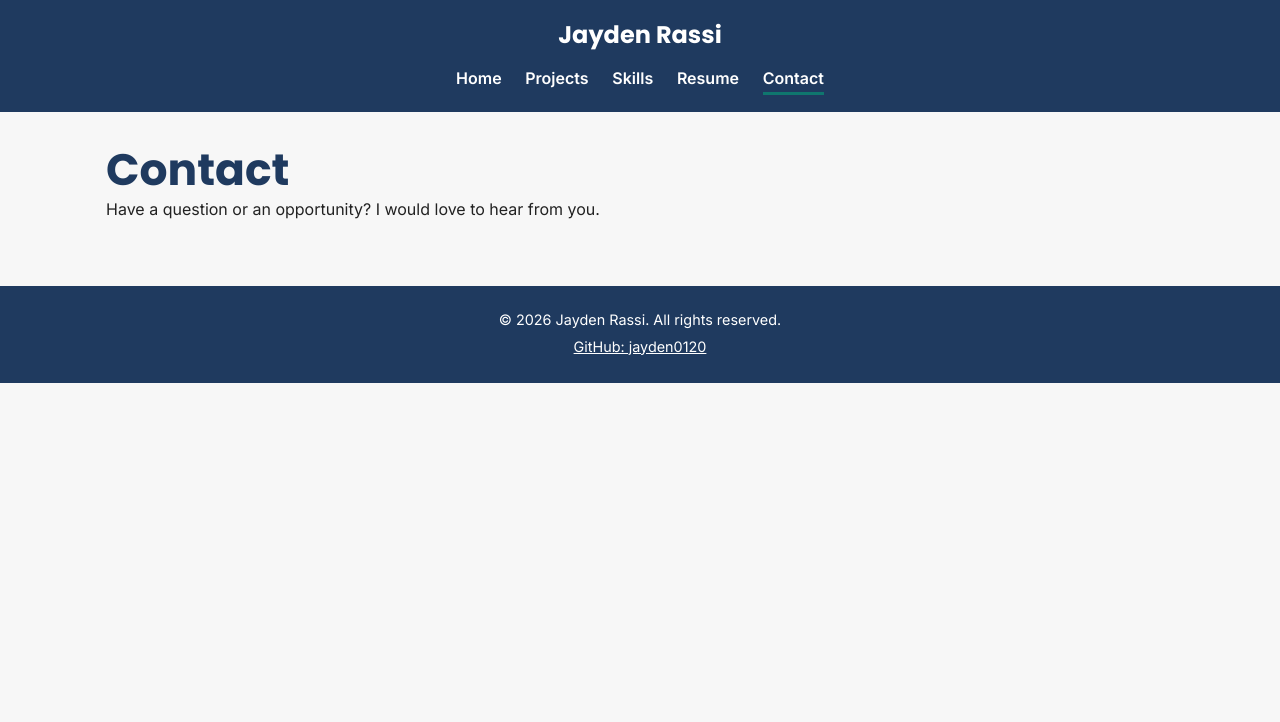
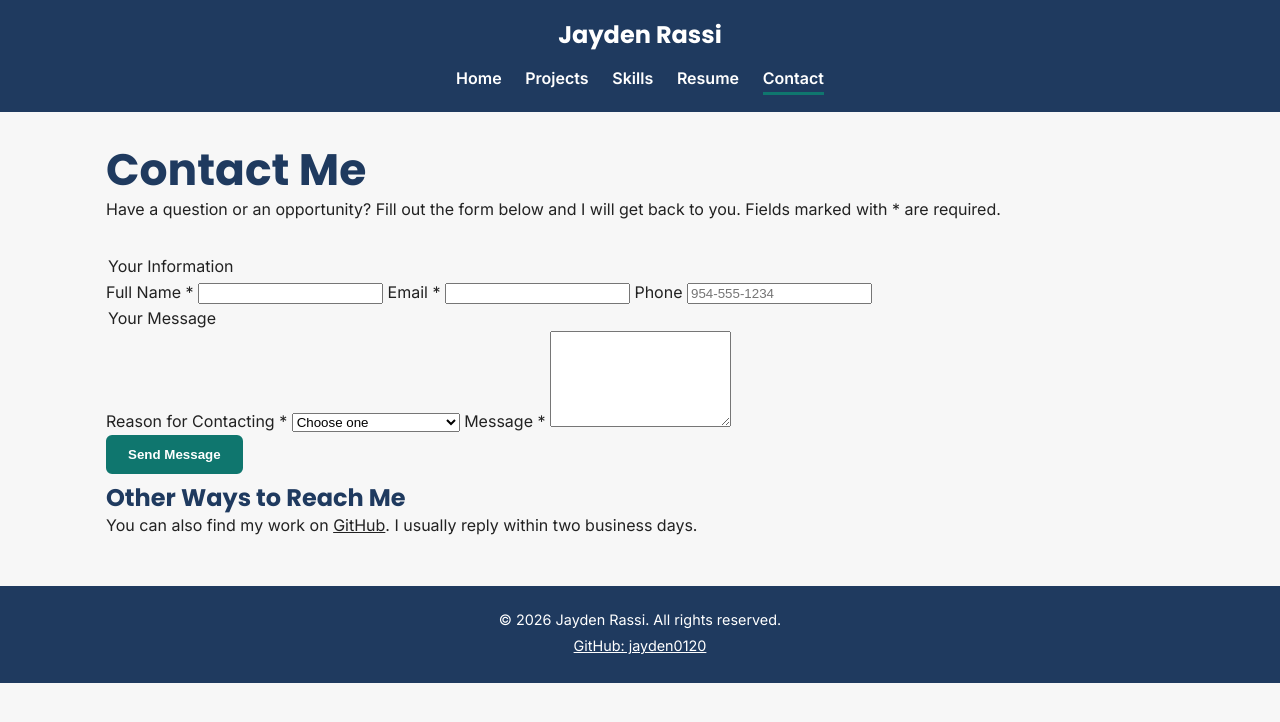
Before and after one commit to jayden0120/Portfolio-project, a plain HTML site: page contact.html in a window 1280 px wide. Drawn offline with Linux system fonts and the light colour scheme.

Commit message:
Complete Contact page with labeled form

```diff
--- a/contact.html
+++ b/contact.html
@@ -1,7 +1,7 @@
 <!DOCTYPE html>
 <!--
     Author: Jayden Rassi
-    Date: 11/09/2026
+    Date: 11/16/2026
     File Name: contact.html
 -->
 <html lang="en">
@@ -9,7 +9,7 @@
     <!-- Character set and mobile viewport -->
     <meta charset="UTF-8">
     <meta name="viewport" content="width=device-width, initial-scale=1.0">
-    <meta name="description" content="Contact Jayden Rassi.">
+    <meta name="description" content="Contact Jayden Rassi using the contact form.">
     <meta name="author" content="Jayden Rassi">
     <title>Contact | Jayden Rassi</title>
 
@@ -39,9 +39,52 @@
     <!-- Main page content -->
     <main>
         <section class="page-intro">
-            <h1>Contact</h1>
-            <p>Have a question or an opportunity? I would love to hear from you.</p>
+            <h1>Contact Me</h1>
+            <p>Have a question or an opportunity? Fill out the form below and I will get back to you. Fields marked with * are required.</p>
         </section>
+
+        <!-- Contact form: every control has a label -->
+        <section class="contact-form">
+            <form action="#" method="get">
+
+                <fieldset>
+                    <legend>Your Information</legend>
+
+                    <label for="fullname">Full Name *</label>
+                    <input type="text" id="fullname" name="fullname" required>
+
+                    <label for="email">Email *</label>
+                    <input type="email" id="email" name="email" required>
+
+                    <label for="phone">Phone</label>
+                    <input type="tel" id="phone" name="phone" placeholder="954-555-1234">
+                </fieldset>
+
+                <fieldset>
+                    <legend>Your Message</legend>
+
+                    <label for="reason">Reason for Contacting *</label>
+                    <select id="reason" name="reason" required>
+                        <option value="">Choose one</option>
+                        <option value="job">Job opportunity</option>
+                        <option value="project">Question about a project</option>
+                        <option value="freelance">Freelance work</option>
+                        <option value="other">Other</option>
+                    </select>
+
+                    <label for="message">Message *</label>
+                    <textarea id="message" name="message" rows="6" required></textarea>
+                </fieldset>
+
+                <input type="submit" class="button button-primary" value="Send Message">
+            </form>
+        </section>
+
+        <!-- Other ways to reach me -->
+        <aside class="contact-info">
+            <h2>Other Ways to Reach Me</h2>
+            <p>You can also find my work on <a href="https://github.com/jayden0120">GitHub</a>. I usually reply within two business days.</p>
+        </aside>
     </main>
 
     <!-- Site footer -->
```
